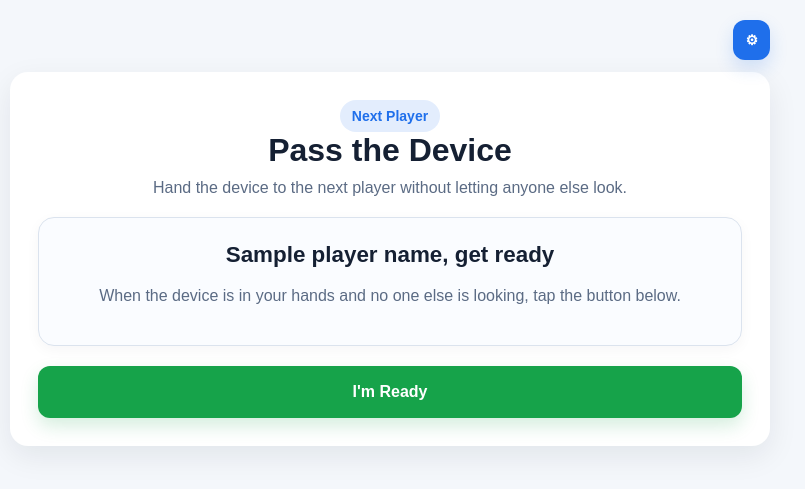
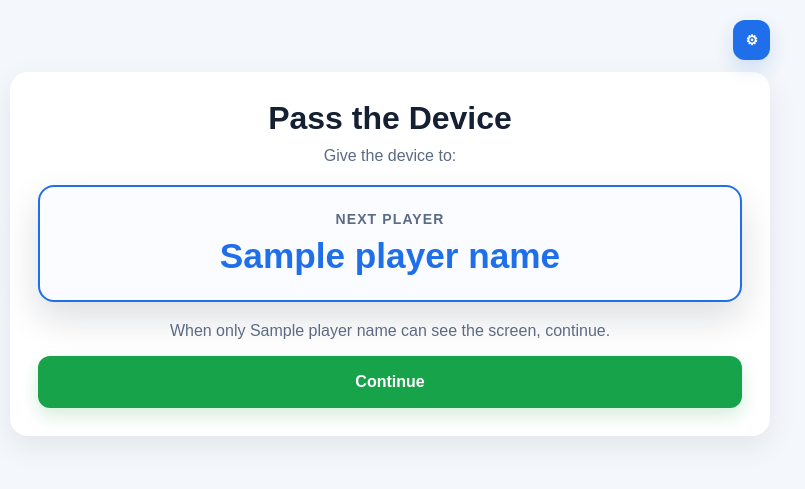
Before and after one commit to sccaaws/impostor-game, a Flask app: template templates/pass.html in a window 1280 px wide. Shown: the top 489 px of the page, without its empty margins (250-1055 px from the left). Run offline with Flask 3, Linux system fonts and the light colour scheme; the template is opened without the code that fills it: most values are stand-ins (such as "Sample title", 1, 10 or a date in 2020).

Commit message:
updated pass screen ui

```diff
--- a/static/style.css
+++ b/static/style.css
@@ -754,3 +754,32 @@ button:active {
 .scoreboard-card {
   margin-top: 12px;
 }
+
+.pass-highlight-card {
+  border-width: 2px;
+  border-color: var(--blue);
+  box-shadow: var(--shadow-strong);
+}
+
+.pass-player-label {
+  font-size: 14px;
+  font-weight: 700;
+  text-transform: uppercase;
+  letter-spacing: 0.08em;
+  color: var(--muted);
+  margin-bottom: 10px;
+}
+
+.pass-player-name {
+  font-size: 2.2rem;
+  font-weight: 800;
+  line-height: 1.1;
+  color: var(--blue);
+  word-break: break-word;
+}
+
+@media (max-width: 640px) {
+  .pass-player-name {
+    font-size: 1.8rem;
+  }
+}
--- a/templates/pass.html
+++ b/templates/pass.html
@@ -1,22 +1,23 @@
 {% extends "base.html" %}
 
-{% block title %}Pass to Next Player{% endblock %}
+{% block title %}Pass the Device{% endblock %}
 
 {% block content %}
   <div class="center">
-    <span class="pill">Next Player</span>
     <h1>Pass the Device</h1>
-    <p class="muted">Hand the device to the next player without letting anyone else look.</p>
+    <p class="muted">Give the device to:</p>
   </div>
 
-  <div class="card center">
-    <h2>{{ player_name }}, get ready</h2>
-    <p class="muted">
-      When the device is in your hands and no one else is looking, tap the button below.
-    </p>
+  <div class="card center pass-highlight-card">
+    <div class="pass-player-label">Next Player</div>
+    <div class="pass-player-name">{{ player_name }}</div>
+  </div>
+
+  <div class="center">
+    <p class="muted">When only {{ player_name }} can see the screen, continue.</p>
   </div>
 
   <form method="get" action="{{ url_for('reveal', player_number=player_number) }}">
-    <button type="submit" class="button-primary">I'm Ready</button>
+    <button type="submit" class="button-primary">Continue</button>
   </form>
 {% endblock %}
```
